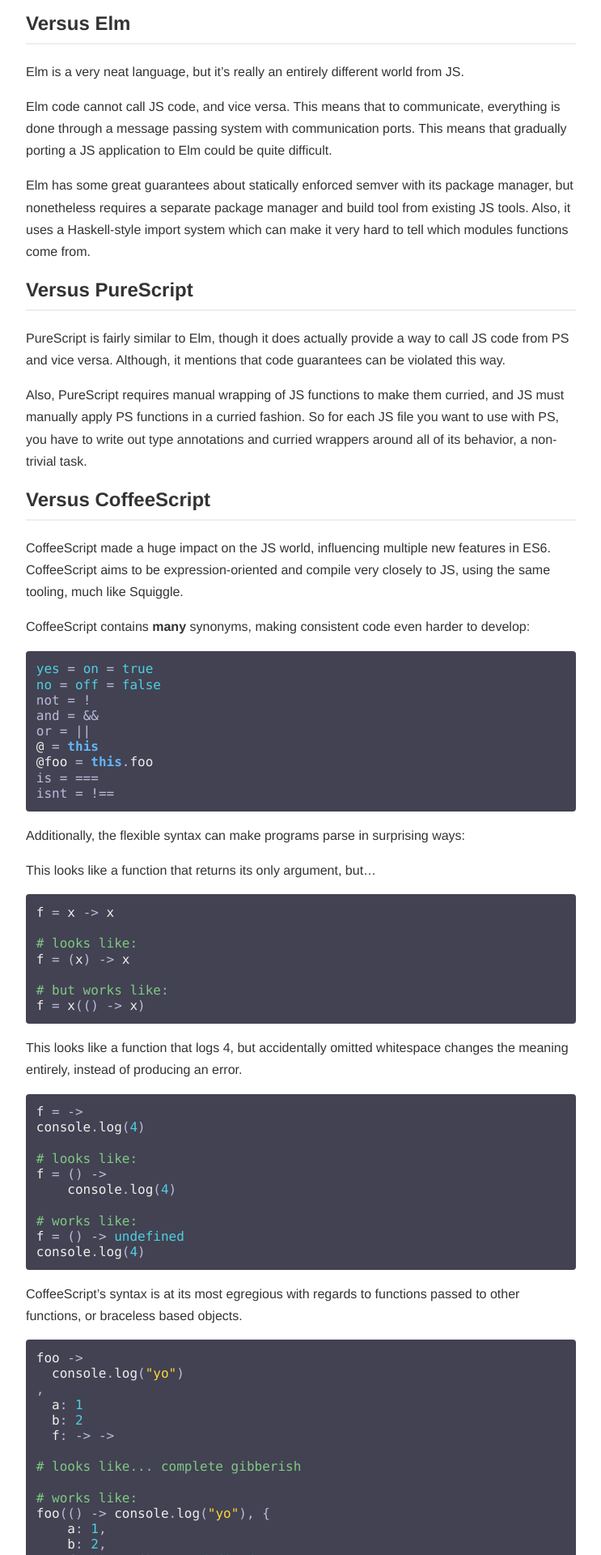
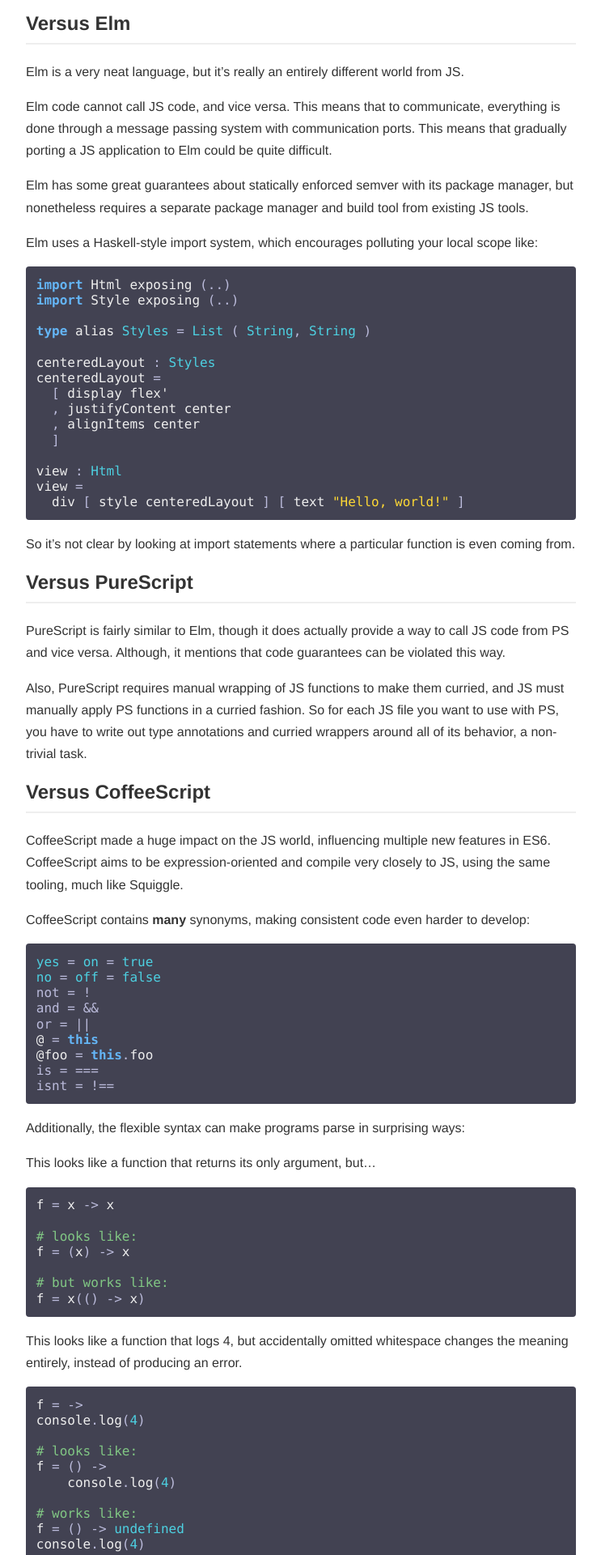
Before and after one commit to squiggle-lang/squiggle-lang.org, a Jekyll site: the page built from why/index.md, in a window 1280 px wide. Shown: the part 2300-4220 px from the top of the page at 81% size, without its empty margins (268-1011 px from the left). Built offline with Jekyll 4.4.1, drawn with Linux system fonts in a browser that asks for light colours; Markdown is read by kramdown in place of the engine named in the settings.

Commit message:
More about Elm

````diff
--- a/_sass/syntax.scss
+++ b/_sass/syntax.scss
@@ -24,7 +24,8 @@
     .kd { color: $lightGreen; font-weight: bold; }
 
     // .k = Keyword
-    .k { color: $blue; font-weight: bold; }
+    // .kr = Keyword
+    .k, .kr { color: $blue; font-weight: bold; }
 
     // .nx = Normal
     .nx { color: $fg; }
@@ -39,8 +40,9 @@
 
     // .no = Named constant
     // .kc = Constant
+    // .kt = Type constant
     // .mi = Number
-    .no, .kc, .mi { color: $cyan; }
+    .no, .kc, .mi, .kt { color: $cyan; }
 
     // .c = Comment
     // .c1 = Comment
--- a/why/index.md
+++ b/why/index.md
@@ -122,8 +122,30 @@
 
 Elm has some great guarantees about statically enforced semver with its package
 manager, but nonetheless requires a separate package manager and build tool from
-existing JS tools. Also, it uses a Haskell-style import system which can make it
-very hard to tell which modules functions come from.
+existing JS tools.
+
+Elm uses a Haskell-style import system, which encourages polluting your local scope like:
+
+```haskell
+import Html exposing (..)
+import Style exposing (..)
+
+type alias Styles = List ( String, String )
+
+centeredLayout : Styles
+centeredLayout =
+  [ display flex'
+  , justifyContent center
+  , alignItems center
+  ]
+
+view : Html
+view =
+  div [ style centeredLayout ] [ text "Hello, world!" ]
+```
+
+So it's not clear by looking at import statements where a particular function is
+even coming from.
 
 <h2 id="versus-purescript"><a href="#versus-purescript">Versus PureScript</a></h2>
 
````
